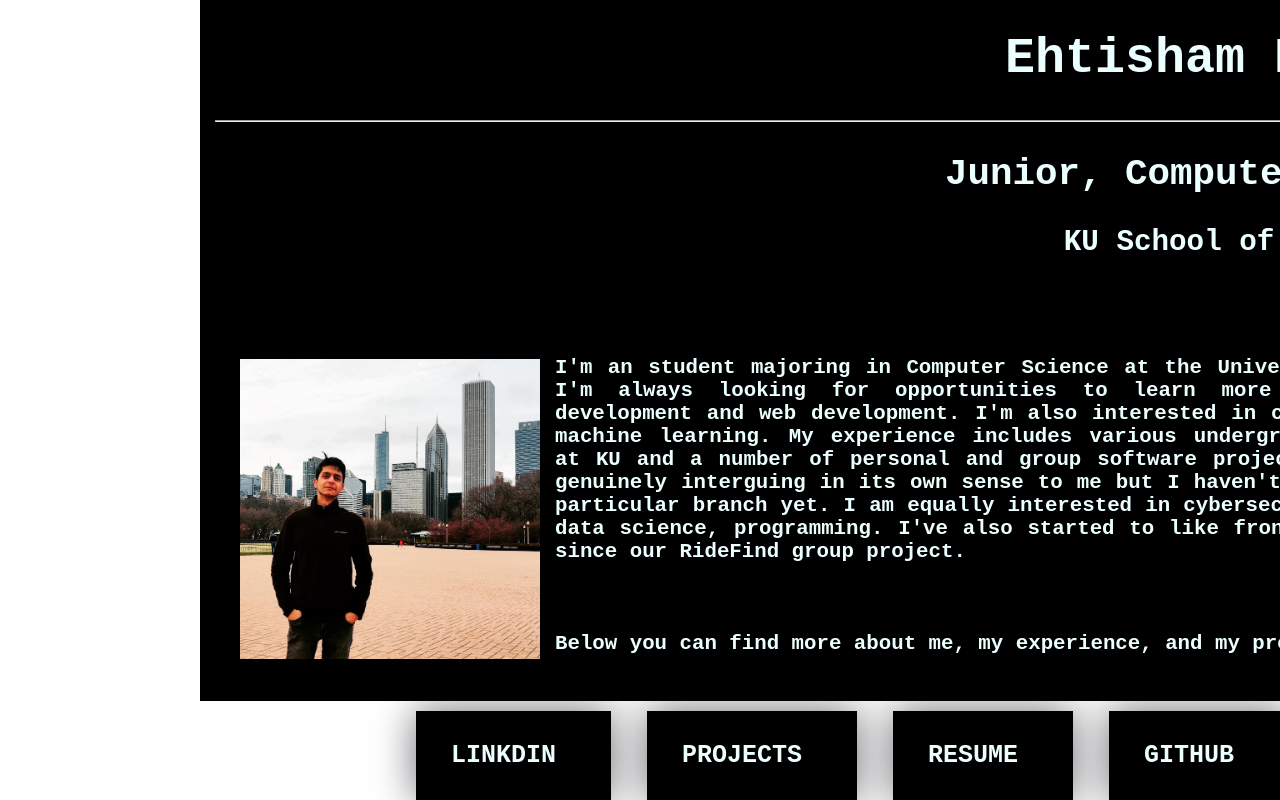
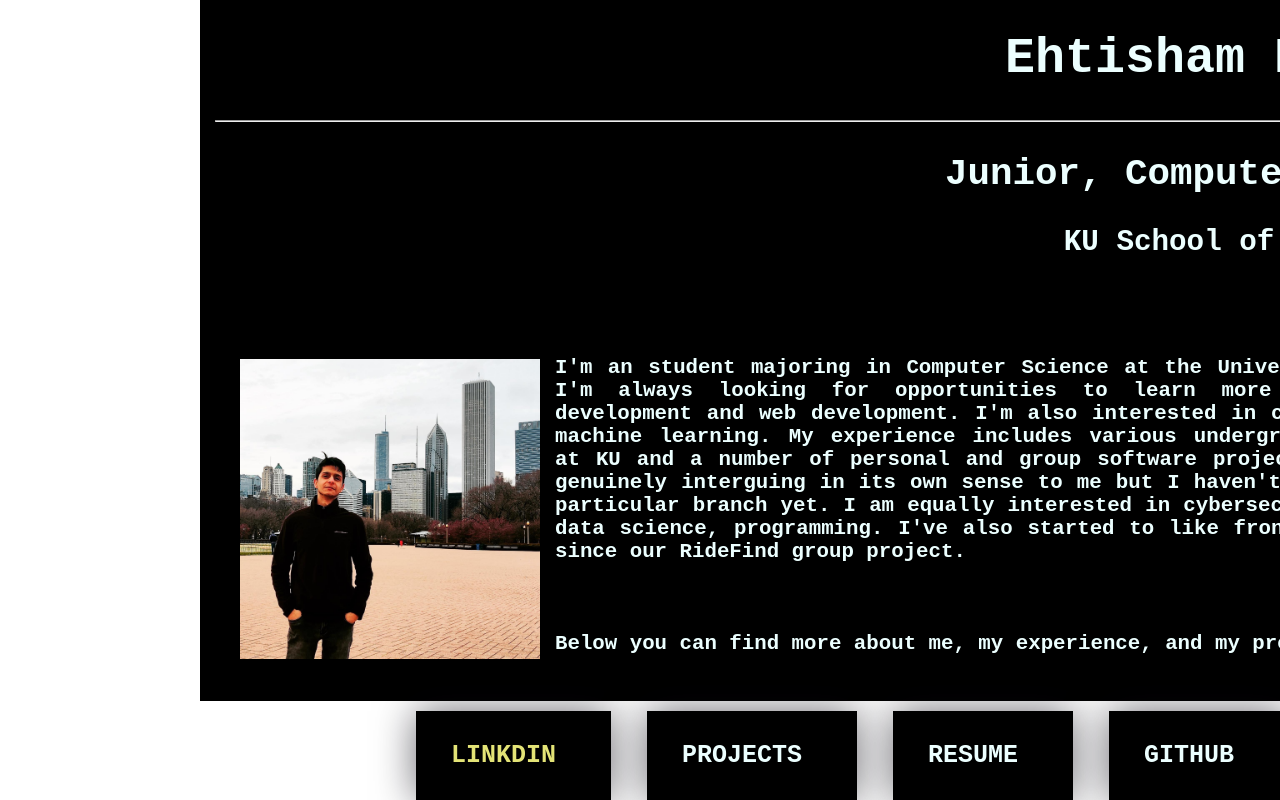
Before and after one commit to Ehtishammushtaq/Entry_point, a React (Create React App) app: page / in a window 1280 px wide. In both pictures the pointer is over the element "LINKDIN". Shown: the part 109-909 px from the top of the page. Built offline with nearby package versions, Linux system fonts and the light colour scheme.

Commit message:
updated css

```diff
--- a/src/components/box.module.css
+++ b/src/components/box.module.css
@@ -13,6 +13,7 @@ body{
     transform: translate(400px,10px);
 
   }
+
 
 .profile{
   width: 1300px;
@@ -35,7 +36,9 @@ body{
   a {
     text-decoration: none !important;
   }
-
+  span:hover{
+    color : rgb(227, 227, 118);
+  }
 img{
   width: 300px;
   height: auto;
@@ -48,6 +51,7 @@ img{
  .textbox{
   margin-left: 350px;
   text-align: justify;
+
  }
  hr{
   margin-left: 10px;
```
Also changed, not shown: 1 other file (tests, documents, lock files or other folders).
